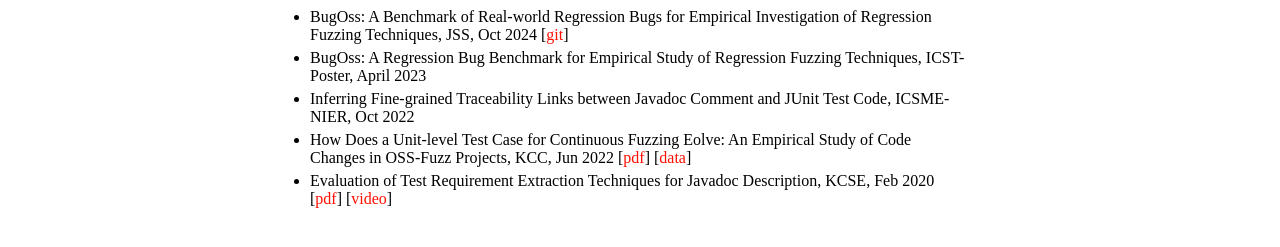
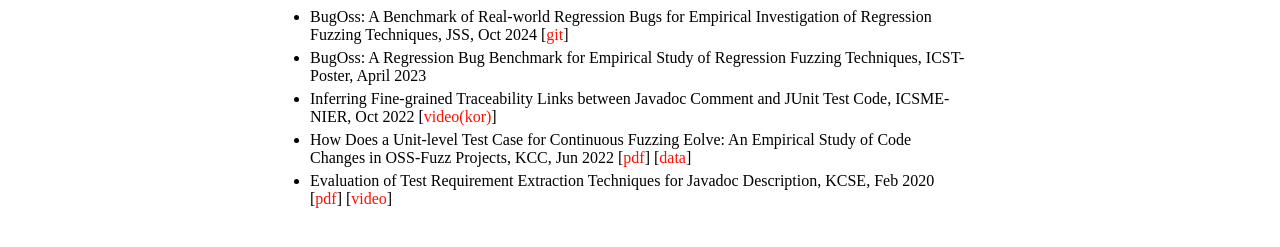
Before and after one commit to JeewoongKim/jeewoongkim.github.io, a Jekyll site: the page built from index.md, in a window 1280 px wide. Shown: the part 479-726 px from the top of the page. Built offline with Jekyll 4.4.1, drawn with Linux system fonts in a browser that asks for light colours; our own code applies the rules of GitHub Pages for plain Markdown files.

Commit message:
Add dotelink video

```diff
--- a/index.md
+++ b/index.md
@@ -22,6 +22,6 @@ Jeewoong has interested in a dynamic program analysis for software verification
 
 - BugOss: A Benchmark of Real-world Regression Bugs for Empirical Investigation of Regression Fuzzing Techniques, JSS, Oct 2024 \[[git](https://github.com/sdevlab/BugOss)\]
 - BugOss: A Regression Bug Benchmark for Empirical Study of Regression Fuzzing Techniques, ICST-Poster, April 2023
-- Inferring Fine-grained Traceability Links between Javadoc Comment and JUnit Test Code, ICSME-NIER, Oct 2022
+- Inferring Fine-grained Traceability Links between Javadoc Comment and JUnit Test Code, ICSME-NIER, Oct 2022  \[[video(kor)](https://youtu.be/cYSnoM7Z9hc)\]
 - How Does a Unit-level Test Case for Continuous Fuzzing Eolve: An Empirical Study of Code Changes in OSS-Fuzz Projects, KCC, Jun 2022 \[[pdf](/pubs/kcc22_oss-fuzz-change.pdf)\] \[[data](https://github.com/ARISE-Handong/oss-fuzz-study)\]
 - Evaluation of Test Requirement Extraction Techniques for Javadoc Description, KCSE, Feb 2020 \[[pdf](/pubs/kcse20-javadoc.pdf)\] \[[video](https://www.youtube.com/watch?v=gjiPzHg5Ohw)\]
```
